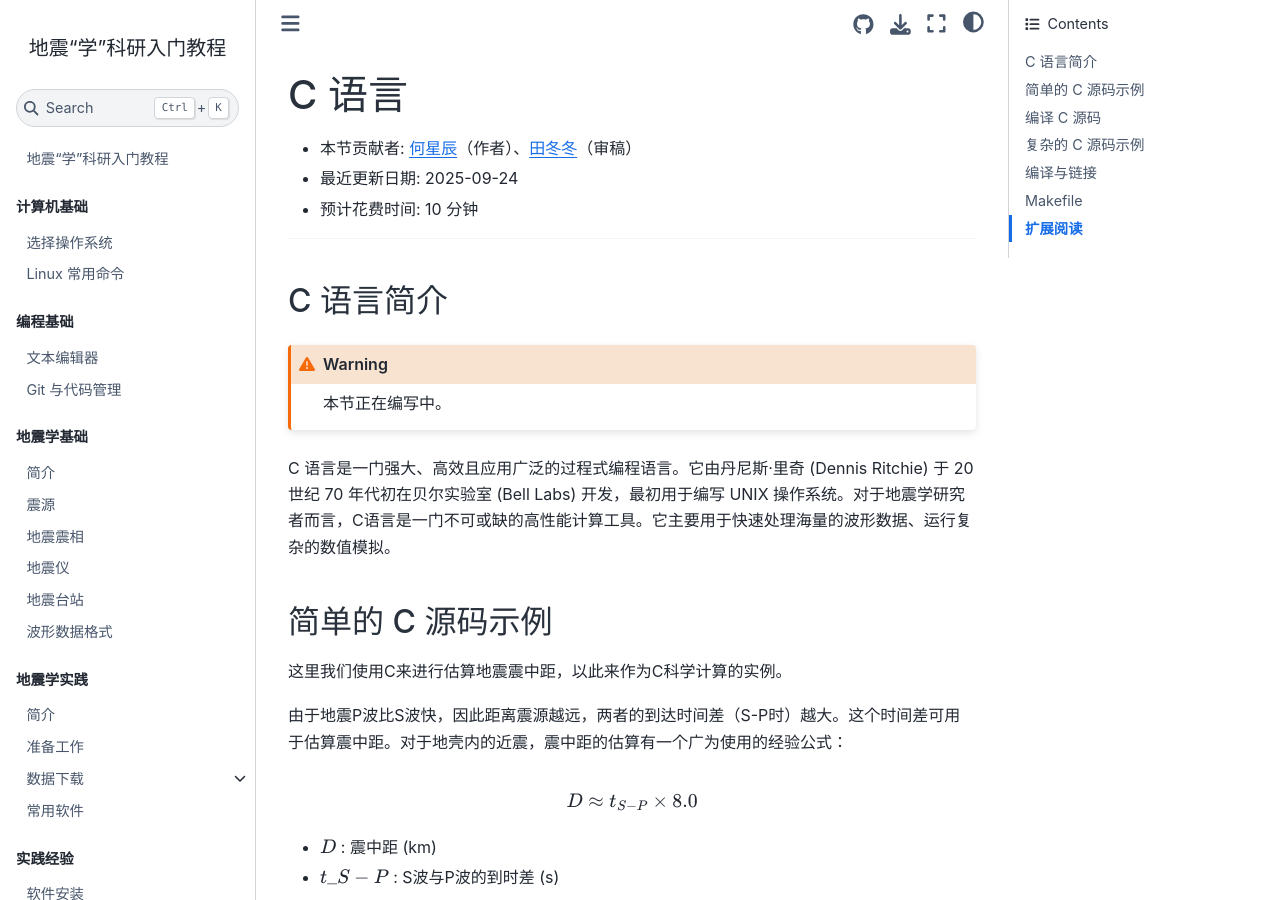
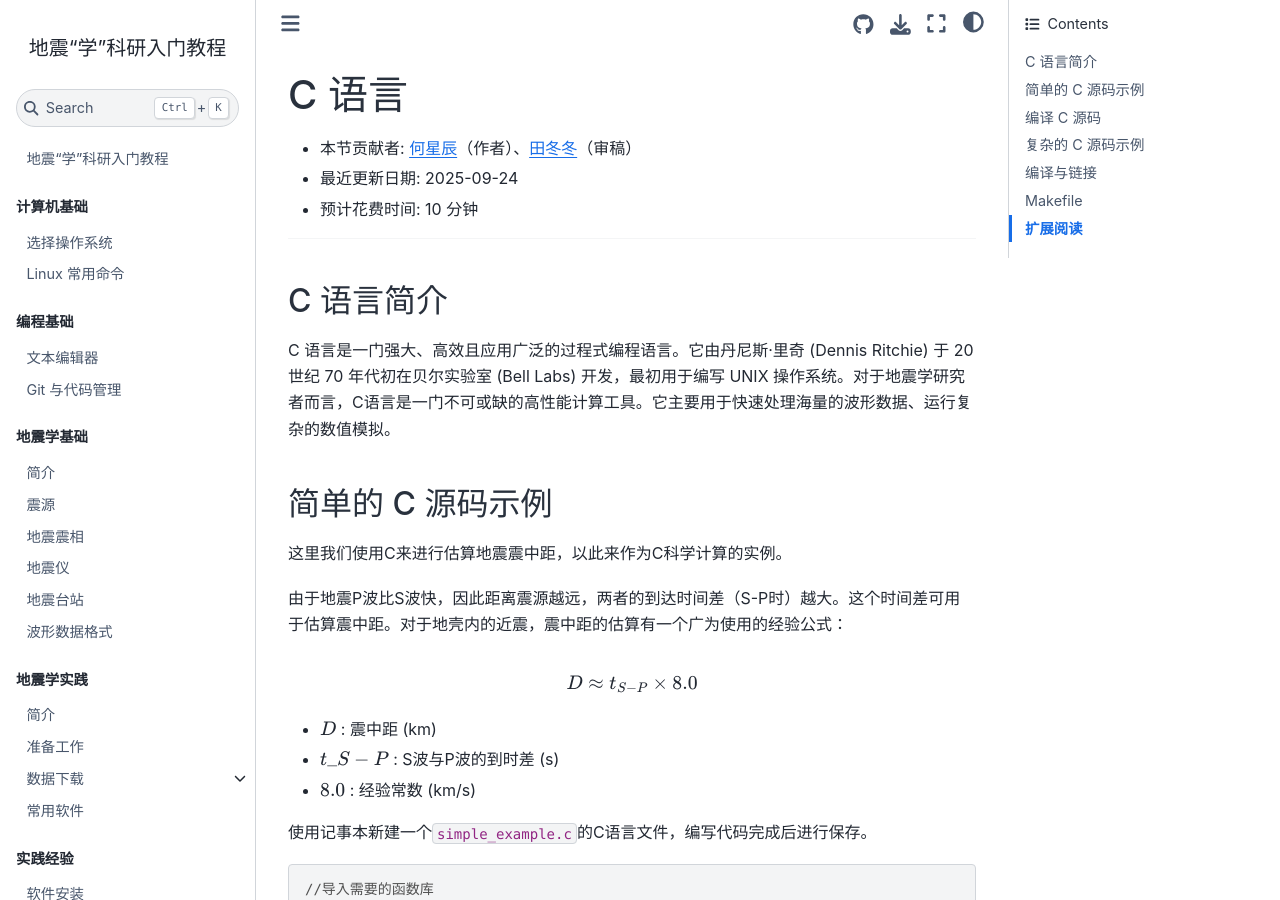
Before and after one commit to seismo-learn/seismology101, a Jupyter Book: the page built from source/programming/c.md, in a window 1280 px wide and 900 px high. Built offline with Jupyter Book 1.0.4 settings and Sphinx 7.4.7 and the Sphinx Book theme 1.1.4, drawn with Linux system fonts in a browser that asks for light colours; pages that are not in the unit, such as notebooks, are missing from menus.

Commit message:
git commit -m "delete warning text"

```diff
--- a/source/programming/c.md
+++ b/source/programming/c.md
@@ -20,9 +20,6 @@ kernelspec:
 ---
 ## C 语言简介
 
-:::{warning}
-本节正在编写中。
-:::
 
 C 语言是一门强大、高效且应用广泛的过程式编程语言。它由丹尼斯·里奇 (Dennis Ritchie) 于 20 世纪 70 年代初在贝尔实验室 (Bell Labs) 开发，最初用于编写 UNIX 操作系统。对于地震学研究者而言，C语言是一门不可或缺的高性能计算工具。它主要用于快速处理海量的波形数据、运行复杂的数值模拟。
 
```
